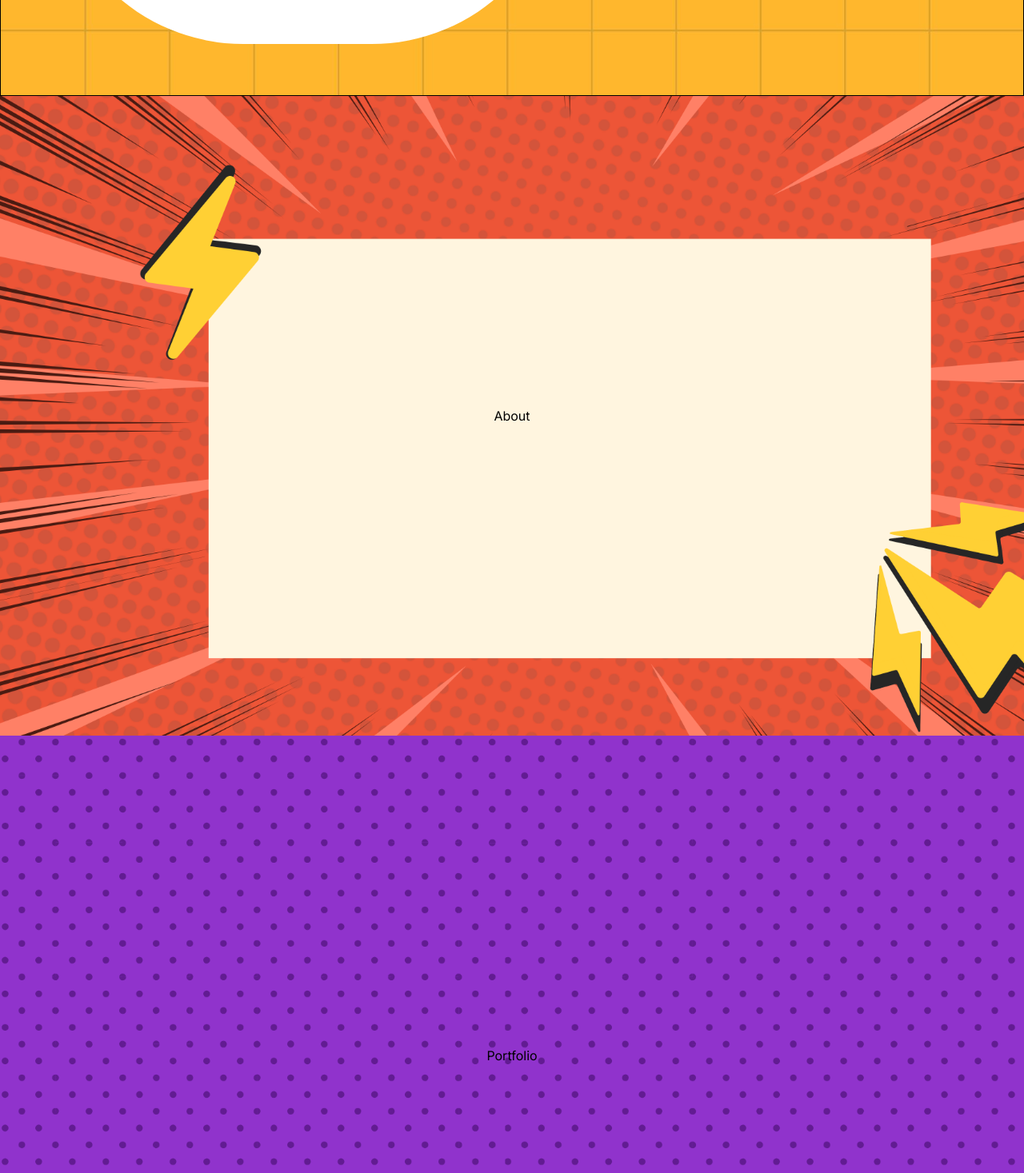
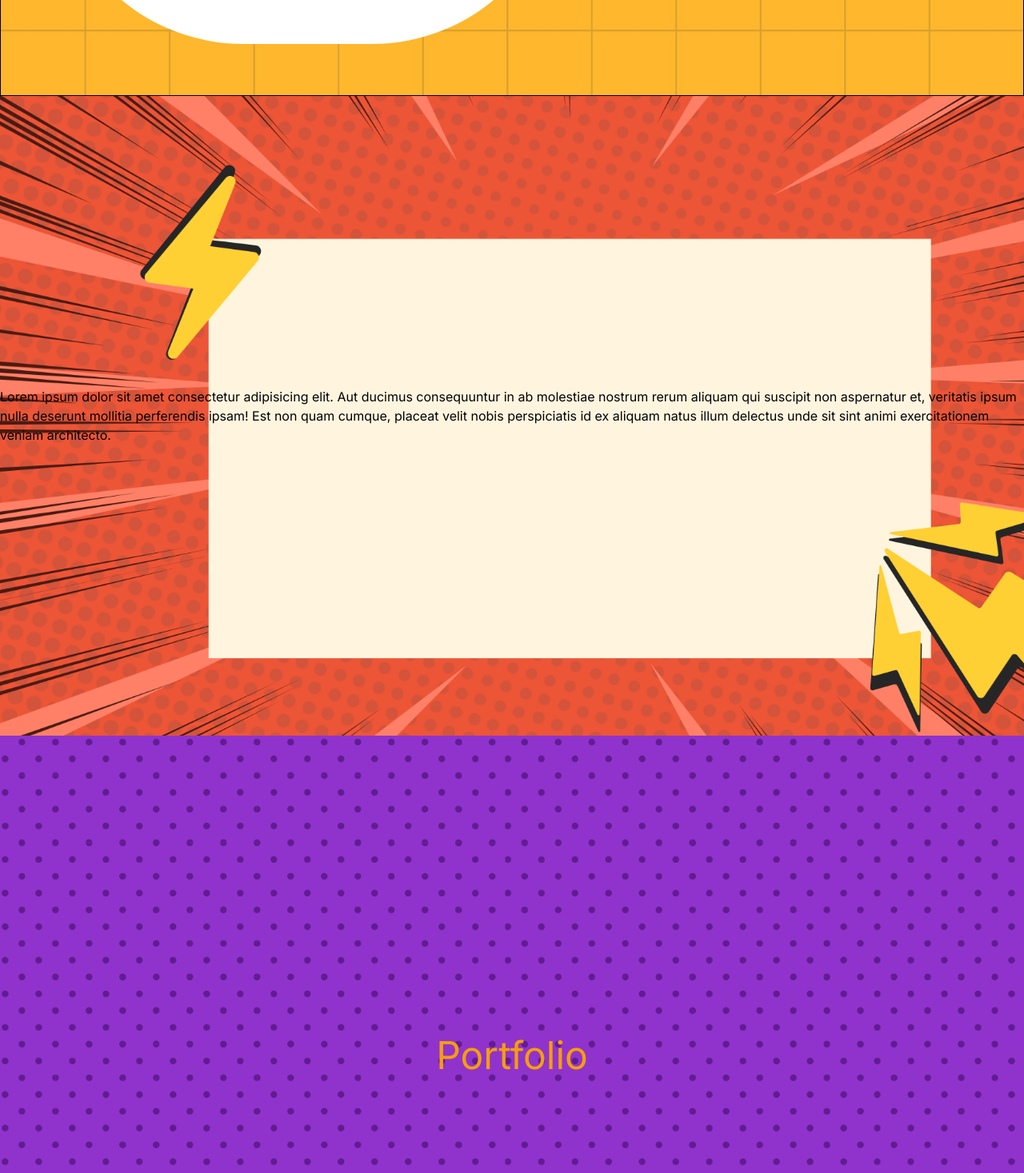
Before and after one commit to DustyDogCodex/animator-portfolio, a Next.js app: page / in a window 1280 px wide. Shown: the part 680-2147 px from the top of the page at 80% size. Built offline with nearby package versions, Linux system fonts and the light colour scheme.

Commit message:
added placeholder text in About section. Added framer-motion to create a card flipping animation. Setting up projectCard component which will display projects as cards that can be flipped

```diff
--- a/package.json
+++ b/package.json
@@ -11,6 +11,7 @@
   "dependencies": {
     "@fortawesome/free-solid-svg-icons": "^6.4.2",
     "@fortawesome/react-fontawesome": "^0.2.0",
+    "framer-motion": "^10.16.4",
     "next": "13.5.4",
     "react": "^18",
     "react-anchor-link-smooth-scroll": "^1.0.12",
--- a/src/app/components/About.tsx
+++ b/src/app/components/About.tsx
@@ -4,7 +4,9 @@ function About() {
             id="about"
             className="bg-about-bg bg-no-repeat w-full h-screen bg-cover flex items-center justify-center"
         >
-            About
+            <div className="container">
+                Lorem ipsum dolor sit amet consectetur adipisicing elit. Aut ducimus consequuntur in ab molestiae nostrum rerum aliquam qui suscipit non aspernatur et, veritatis ipsum nulla deserunt mollitia perferendis ipsam! Est non quam cumque, placeat velit nobis perspiciatis id ex aliquam natus illum delectus unde sit sint animi exercitationem veniam architecto.
+            </div>
         </section>
     )
 }
--- a/src/app/components/Portfolio.tsx
+++ b/src/app/components/Portfolio.tsx
@@ -4,7 +4,11 @@ function Portfolio() {
             id="portfolio"
             className="bg-portfolio-bg bg-no-repeat w-full h-screen bg-cover flex items-center justify-center"
         >
-            Portfolio
+            <div className="container">
+                <h1 className="text-center text-5xl text-amber-500">Portfolio</h1>
+
+                {/* placeholder projects */}
+            </div>
         </section>
     )
 }
--- /dev/null
+++ b/src/app/components/ProjectCard.tsx
@@ -0,0 +1,14 @@
+import { useState } from 'react'
+
+function ProjectCard() {
+    //useState for toggling flipped or not flipped status of project card
+    const [ flipped, setFlipped ] = useState<Boolean>(false)
+
+    return (
+        <div>
+            ProjectCard
+        </div>
+    )
+}
+
+export default ProjectCard
```
Also changed, not shown: 1 other file (tests, documents, lock files or other folders).
